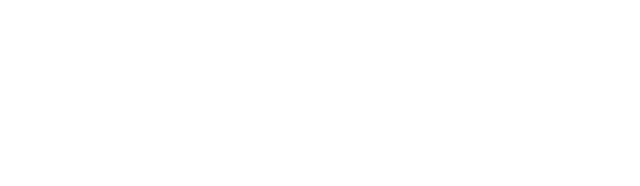
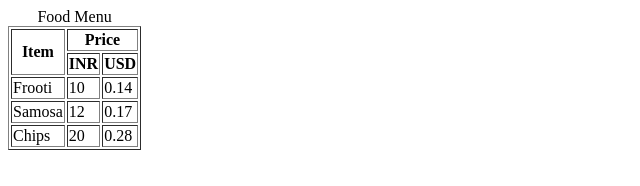
Before and after one commit to KumarJallipalli/Web-Development-Course, a plain HTML site: page HTML/Tables.html in a window 1280 px wide. Shown: the whole page, without its empty margins (0-640 px from the left). Drawn offline with Linux system fonts and the light colour scheme.

Commit message:
Added Tables code snippets

```diff
--- a/HTML/Level-3.html
+++ b/HTML/Tables.html
@@ -21,5 +21,43 @@
                 - "border" attribute is used to display the table's border
                 - But this is not so visually pleasing, so in general, we give borders using CSS
     -->
+
+    <!-- Creating table for food menu -->
+    <table border="black">
+        <caption>Food Menu</caption>
+
+        <thead >
+            <tr>
+                <th rowspan="2">Item</th>
+                <th colspan="2">Price</th>
+            </tr>
+
+            <tr>
+                <th>INR</th>
+                <th>USD</th>
+            </tr>
+        </thead>
+
+        <tbody>
+            <tr>
+                <td>Frooti</td>
+                <td>10</td>
+                <td>0.14</td>
+            </tr>
+
+            <tr>
+                <td>Samosa</td>
+                <td>12</td>
+                <td>0.17</td>
+            </tr>
+
+            <tr>
+                <td>Chips</td>
+                <td>20</td>
+                <td>0.28</td>
+            </tr>
+        </tbody>
+    </table>
+
 </body>
 </html>
```
Also changed, not shown: HTML/TablesPracticeQs.html (added, +43 -0 lines).
